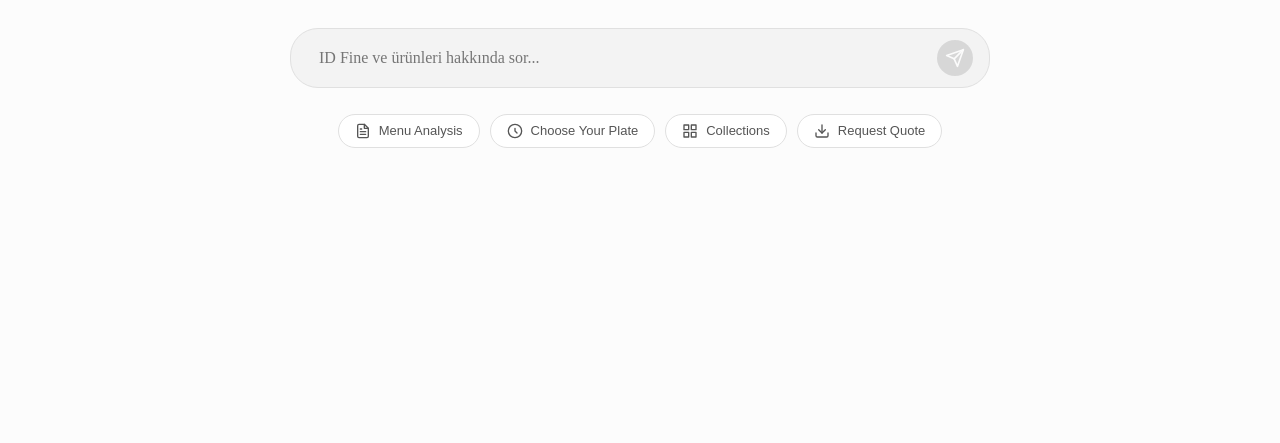
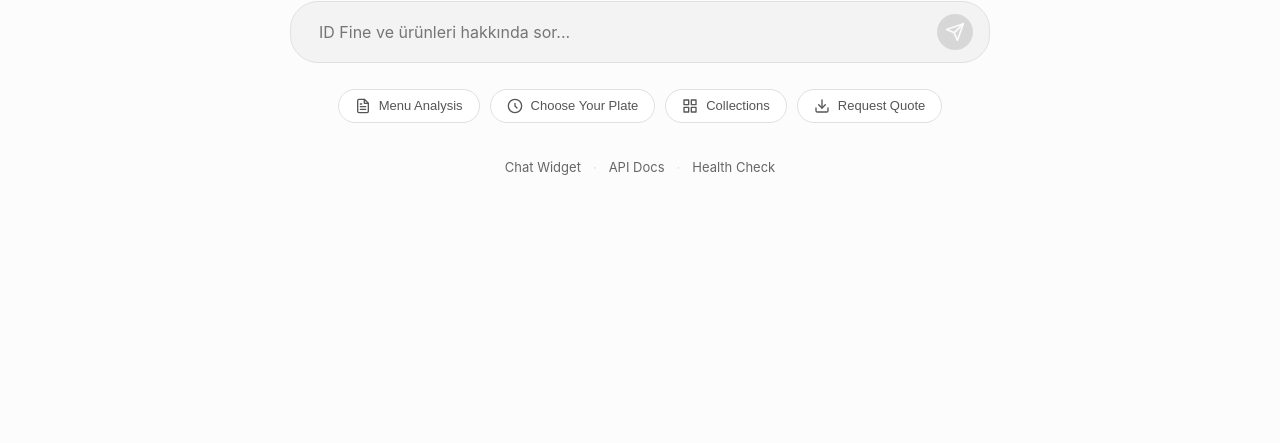
Before and after one commit to cagrici/idfine-chatbot, a plain HTML site: page test-chat.html in a window 1280 px wide. Shown: the part 357-800 px from the top of the page. Drawn offline with Linux system fonts and the light colour scheme; no server answers.

Commit message:
Add bottom links: Chat Widget, API Docs, Health Check

```diff
--- a/test-chat.html
+++ b/test-chat.html
@@ -15,7 +15,7 @@
             --accent-color: #000000;
             --message-user-bg: #f3f3f3;
             --message-assistant-bg: transparent;
-            --font-family: "universalSans", var(--font-inter), ui-sans-serif, system-ui, sans-serif, "Apple Color Emoji", "Segoe UI Emoji", "Segoe UI Symbol", "Noto Color Emoji";
+            --font-family: 'Inter', -apple-system, BlinkMacSystemFont, 'Segoe UI', Roboto, sans-serif;
         }
 
         * {
@@ -294,6 +294,39 @@
             transform: translateY(-1px);
         }
 
+        /* Bottom Links */
+        .bottom-links {
+            display: flex;
+            gap: 12px;
+            justify-content: center;
+            align-items: center;
+            margin-top: 20px;
+            font-size: 13px;
+            color: #888;
+            transition: opacity 0.3s ease;
+        }
+
+        .chat-active .bottom-links {
+            display: none;
+            opacity: 0;
+            pointer-events: none;
+        }
+
+        .bottom-links a {
+            color: #666;
+            text-decoration: none;
+            transition: color 0.2s;
+        }
+
+        .bottom-links a:hover {
+            color: var(--accent-color);
+            text-decoration: underline;
+        }
+
+        .bottom-links .divider {
+            color: #ddd;
+        }
+
         /* Markdown Styles */
         .message-bubble.assistant h3,
         .message-bubble.assistant h4 {
@@ -467,6 +500,15 @@
                         <line x1="12" y1="15" x2="12" y2="3"></line>
                     </svg>
                     Request Quote</button>
+            </div>
+
+            <!-- Bottom Links (Visible Initially) -->
+            <div class="bottom-links" id="bottomLinks">
+                <a href="/idfine/" target="_blank">Chat Widget</a>
+                <span class="divider">·</span>
+                <a href="/api/docs" target="_blank">API Docs</a>
+                <span class="divider">·</span>
+                <a href="/health" target="_blank">Health Check</a>
             </div>
         </div>
 
```
